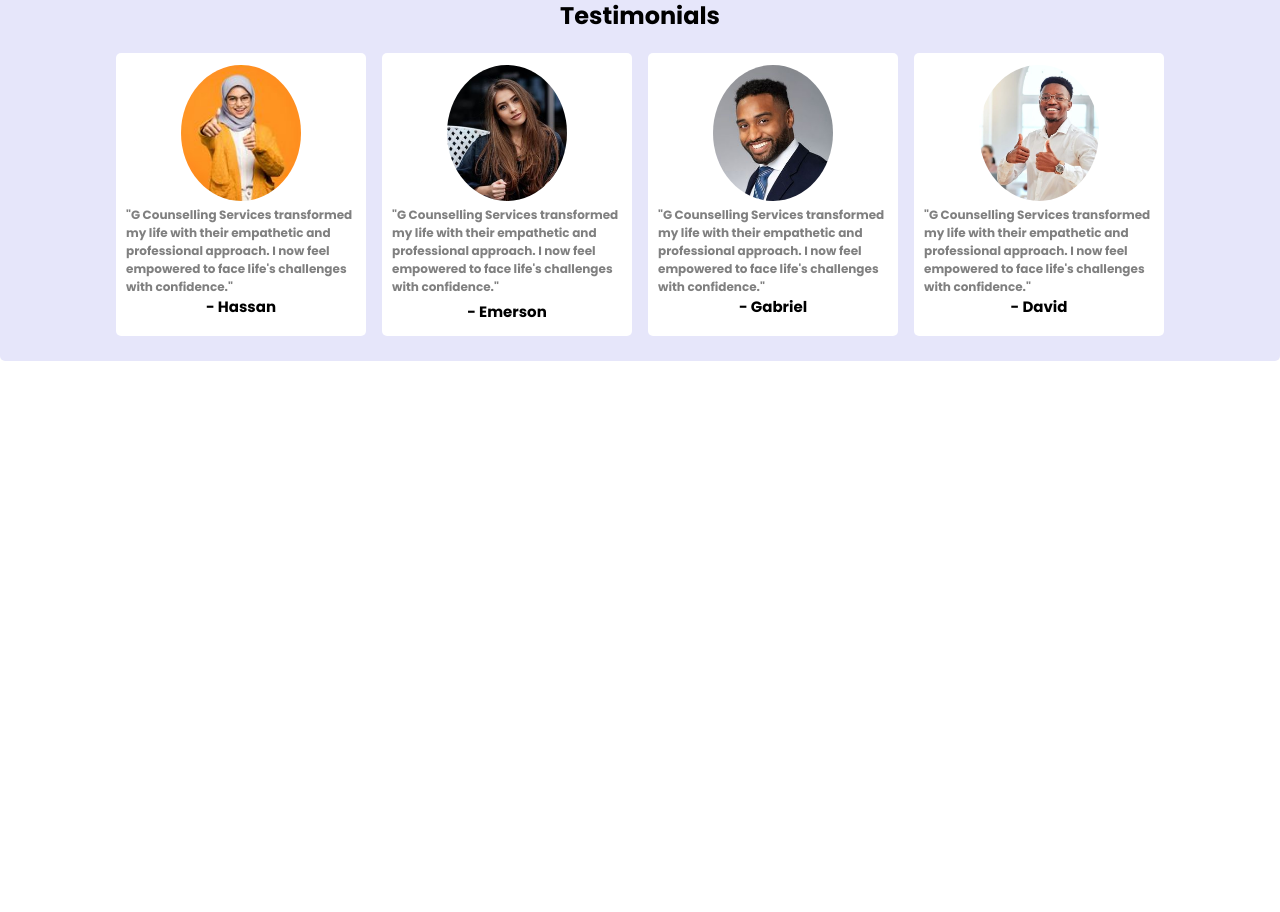
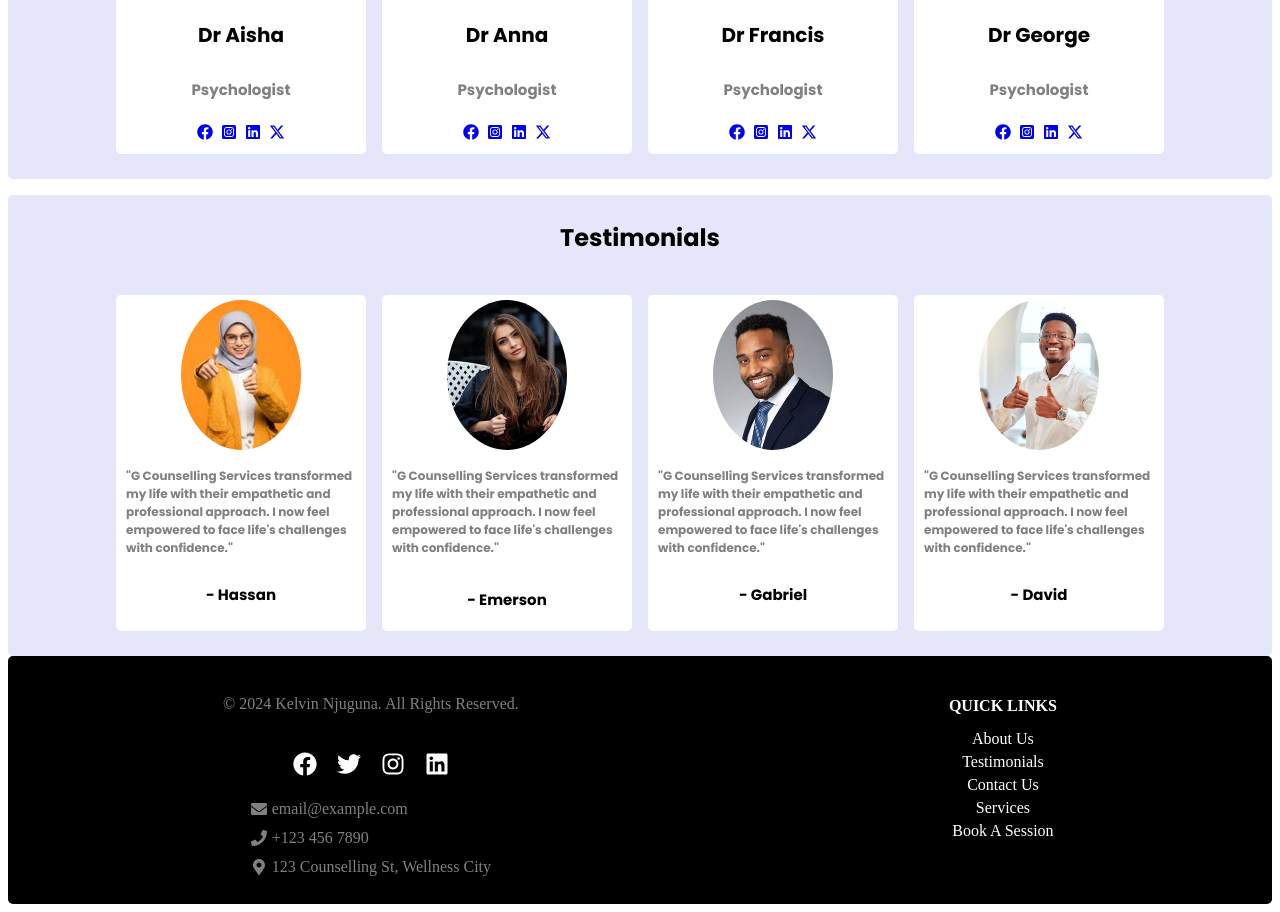
Before and after one commit to njugus/G-Counselling-Services, a React (Vite) app in the folder client/: page / in a window 1280 px wide. Shown: the part 1537-2449 px from the top of the page. Before the commit the page ends 1898 px from the top, so only its background shows below. Built offline with nearby package versions, Linux system fonts and the light colour scheme.

Commit message:
adds the footer section

```diff
--- a/client/src/App.jsx
+++ b/client/src/App.jsx
@@ -1,12 +1,12 @@
 import Home from './Page/Home/Home';
 import Sign from './Sign Up/Sign';
 import PracticeForm from './Practice/Practice';
+import Footer from './Components/Footer';
 function App() {
   return (
     <>
     <Home/>
-    {/* <PracticeForm /> */}
-
+    <Footer />
     </>
   );
 }
--- /dev/null
+++ b/client/src/Components/Footer.css
@@ -0,0 +1,76 @@
+/* Footer.css */
+.footer {
+    background-color: black;
+    color: white;
+    padding: 20px 0;
+    text-align: center;
+    border-radius: 5px;
+    display: flex;
+    flex-direction: row;
+    justify-content: space-around;
+    flex-wrap: wrap;
+  }
+
+  .footer-container {
+    display: flex;
+    flex-direction: column;
+    align-items: center;
+    justify-content: center;
+    gap: 10px;
+  }
+
+  .footer-copyright {
+    margin-bottom: 10px;
+  }
+
+  .footer-social a {
+    color: white;
+    margin: 0 10px;
+    font-size: 24px;
+    transition: color 0.3s;
+  }
+
+  .footer-social a:hover {
+    color: #ffa500;
+  }
+
+  .footer-contact p {
+    margin: 5px 0;
+    display: flex;
+    align-items: center;
+    gap: 5px;
+  }
+
+  .footer-contact p svg {
+    vertical-align: middle;
+  }
+  .footer-quick-links {
+    text-align: center;
+    display: flex;
+    flex-direction: column;
+  }
+
+  .footer-quick-links h4 {
+    margin-bottom: 10px;
+    text-transform: uppercase;
+  }
+
+  .footer-quick-links ul {
+    list-style: none;
+    padding: 0;
+    margin: 0;
+  }
+
+  .footer-quick-links ul li {
+    margin: 5px 0;
+  }
+
+  .footer-quick-links ul li a {
+    color: white;
+    text-decoration: none;
+    transition: color 0.3s;
+  }
+
+  .footer-quick-links ul li a:hover {
+    color: #ffa500;
+  }
--- /dev/null
+++ b/client/src/Components/Footer.jsx
@@ -0,0 +1,40 @@
+
+import React from 'react';
+import './Footer.css';
+import { FaFacebook, FaTwitter, FaInstagram, FaLinkedin, FaPhone, FaEnvelope, FaMapMarkerAlt } from 'react-icons/fa';
+
+function Footer() {
+  return (
+    <footer className="footer">
+      <div className="footer-container">
+        <div className="footer-copyright">
+          <p>&copy; {new Date().getFullYear()} Kelvin Njuguna. All Rights Reserved.</p>
+        </div>
+        <div className="footer-social">
+          <a href="https://facebook.com" target="_blank" rel="noopener noreferrer"><FaFacebook /></a>
+          <a href="https://twitter.com" target="_blank" rel="noopener noreferrer"><FaTwitter /></a>
+          <a href="https://instagram.com" target="_blank" rel="noopener noreferrer"><FaInstagram /></a>
+          <a href="https://linkedin.com" target="_blank" rel="noopener noreferrer"><FaLinkedin /></a>
+        </div>
+        <div className="footer-contact">
+          <p><FaEnvelope /> email@example.com</p>
+          <p><FaPhone /> +123 456 7890</p>
+          <p><FaMapMarkerAlt /> 123 Counselling St, Wellness City</p>
+        </div>
+
+      </div>
+      <div className="footer-quick-links">
+          <h4>Quick Links</h4>
+          <ul>
+            <li><a href="#about">About Us</a></li>
+            <li><a href="#testimonials">Testimonials</a></li>
+            <li><a href="#contact">Contact Us</a></li>
+            <li><a href="#services">Services</a></li>
+            <li><a href="#book">Book A Session</a></li>
+          </ul>
+        </div>
+    </footer>
+  );
+}
+
+export default Footer;
--- a/client/src/Header.css
+++ b/client/src/Header.css
@@ -24,11 +24,11 @@
 
 }
 .header-title{
-    border: 2px solid gray;
+    /* border: 2px solid gray; */
     padding: 5px;
 }
 .header-menu{
-    border: 2px solid gray;
+
     display: flex;
     flex-direction: column;
     justify-content: center;
@@ -38,7 +38,7 @@
 
 .navbar{
     list-style-type: none;
-    border: 2px solid gray;
+    /* border: 2px solid gray; */
     padding: 3px;
     display: flex;
     flex-direction: row;
--- a/client/src/Page/Home/Numbers.css
+++ b/client/src/Page/Home/Numbers.css
@@ -13,8 +13,6 @@
 .item{
     /* border: 2px solid gray; */
     padding: 10px;
-    /* margin-top: 2em; */
-    /* margin-bottom: 2em; */
     background-color: lightgray;
     font-family: var(--primary-font);
     border-radius: 5px;
--- a/client/src/Practice/Practice.css
+++ b/client/src/Practice/Practice.css
@@ -0,0 +1,41 @@
+.form-container {
+    max-width: 400px;
+    margin: 0 auto;
+    padding: 20px;
+    border: 1px solid #ccc;
+    border-radius: 10px;
+    background-color: #f9f9f9;
+}
+
+.form-group {
+    margin-bottom: 15px;
+}
+
+.form-group label {
+    display: block;
+    margin-bottom: 5px;
+}
+
+.form-group input,
+.form-group select {
+    width: 100%;
+    padding: 8px;
+    box-sizing: border-box;
+}
+
+.form-actions {
+    text-align: center;
+}
+
+.form-actions button {
+    padding: 10px 20px;
+    background-color: #007bff;
+    color: white;
+    border: none;
+    border-radius: 5px;
+    cursor: pointer;
+}
+
+.form-actions button:hover {
+    background-color: #0056b3;
+}
--- a/client/src/globals.css
+++ b/client/src/globals.css
@@ -4,11 +4,3 @@
 :root{
     --primary-font : "Poppins", sans-serif;
 }
-/* Box sizing rules */
-*,
-*::before,
-*::after {
-  box-sizing: border-box;
-  margin: 0;
-  padding: 0;
-}
--- a/client/src/main.jsx
+++ b/client/src/main.jsx
@@ -5,9 +5,11 @@
 import './globals.css'
 
 
+
 ReactDOM.createRoot(document.getElementById('root')).render(
   <React.StrictMode>
     <Header/>
     <App />
+
   </React.StrictMode>,
 )
```
